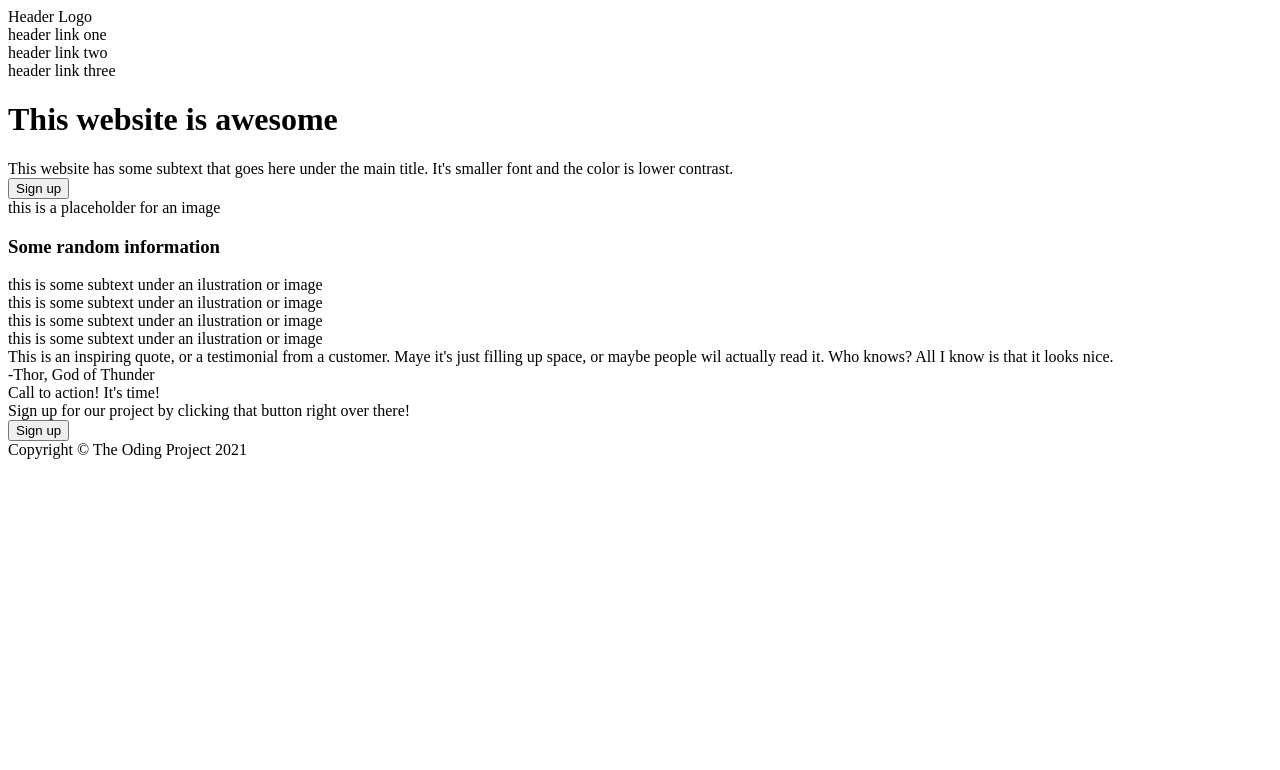
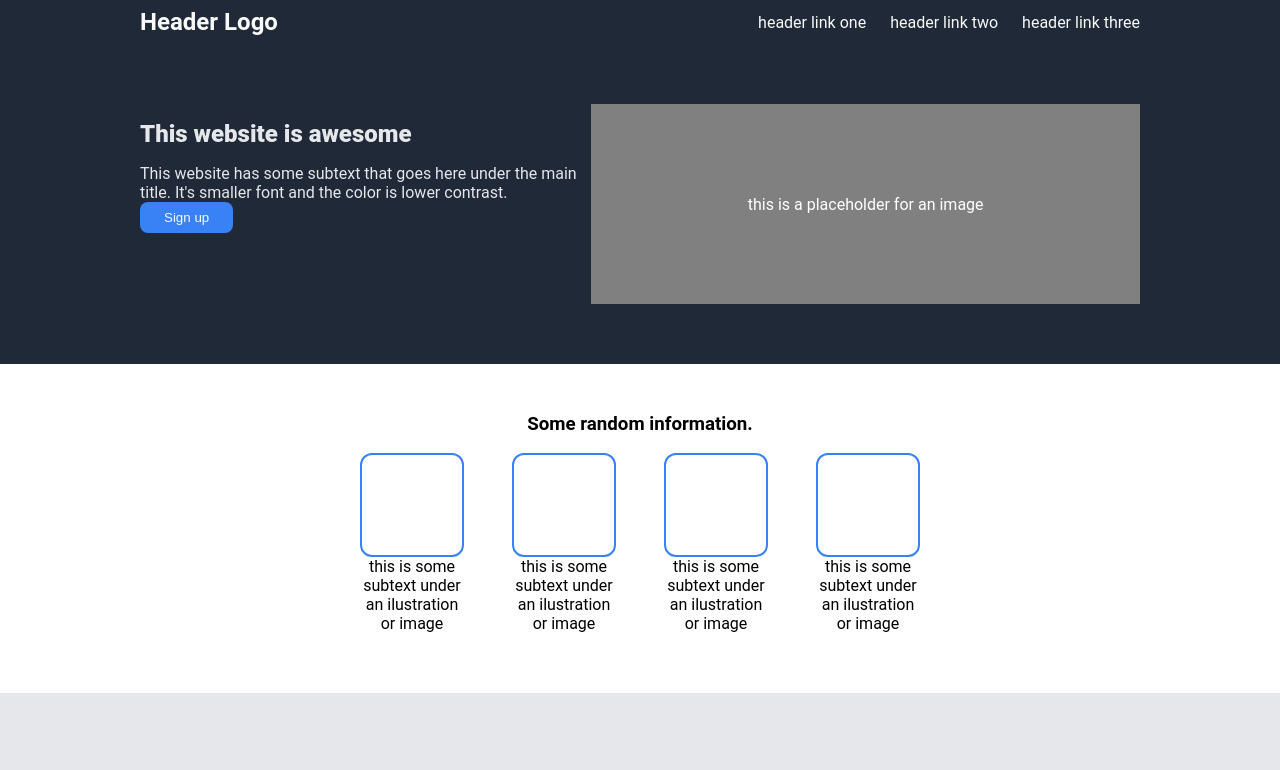
Before and after one commit to checodotcom/landing-page-odin, a plain HTML site: page index.html in a window 1280 px wide. Shown: the top 770 px of the page. Drawn offline with Linux system fonts and the light colour scheme.

Commit message:
Finished css
Finished my draft on the css

```diff
--- a/index.html
+++ b/index.html
@@ -4,6 +4,7 @@
     <meta charset="UTF-8">
     <meta name="viewport" content="width=device-width, initial-scale=1.0">
     <title>Landing Page - The Oding Project</title>
+    <link rel="stylesheet" href="styles.css">
 </head>
 <body>
     <header>
@@ -23,7 +24,9 @@
         <div class="hero-right">this is a placeholder for an image</div>
     </div>
     <div class="cards-section">
-        <h3>Some random information</h3>
+        <div class="cards-title">
+        <h3>Some random information.</h3>
+        </div>
         <div class="cards-container">
 
             <div class="card-item">
@@ -45,7 +48,6 @@
                 <div class="illustration"></div>
                 <div class="card-text">this is some subtext under an ilustration or image</div>
             </div>
-
         </div>
     </div>
     <div class="quote-section">
@@ -58,7 +60,9 @@
             <div class="cta-title">Call to action! It's time!</div>
             <div class="cta-description">Sign up for our project by clicking that button right over there!</div>
             </div>
+            <div class="cta-button-container">
             <button class="cta-button">Sign up</button>
+            </div>
         </div>
     </div>
     <footer>Copyright © The Oding Project 2021</footer>
--- a/styles.css
+++ b/styles.css
@@ -0,0 +1,158 @@
+body {
+    font-family: 'Roboto';
+    padding: 0;
+    margin: 0;
+}
+
+header {
+    background-color: #1f2937;
+    color: #F9FAF8;
+    display: flex;
+    justify-content: space-between;
+    padding: 8px 140px;
+    margin: 0;
+    align-items: center;
+}
+
+.header-container {
+    display: flex;
+    gap: 24px;
+}
+
+.header-logo {
+    font-size: 24px;
+    font-weight: 700;
+}
+
+.hero {
+    background-color: #1f2937;
+    display: flex;
+    padding: 60px 140px;
+    height: 200px;
+    gap: 8px;
+}
+
+
+
+h1 {
+    color: #F9FAF8;
+    font-weight: 900;
+    font-size: 24px;
+}
+
+div .hero-text {
+    color: #E5E7EB;
+}
+
+.hero-button {
+    background-color: #3882f6;
+    color: #F9FAF8;
+    padding: 8px 24px;
+    border-radius: 8px;
+    border: none;
+}
+
+.hero-right {
+    background-color: grey;
+    color: white;
+    display: flex;
+    justify-content: center;
+    align-items: center;
+
+    height: 100%;
+    width: 100%;
+}
+
+.cards-section {
+    display: flex;
+    flex-direction: column;
+    padding: 30px 140px 60px;
+}
+
+.cards-title {
+    display: flex;
+    justify-content: center;
+    align-items: center;
+}
+
+.cards-container {
+    display: flex;
+    flex-direction: row;
+    gap: 48px;
+    justify-content: center;
+}
+
+.card-item {
+    display: flex;
+    flex-direction: column;
+    align-items: center;
+
+}
+
+.card-text {
+    width: 100px;
+    text-align: center;
+}
+
+.illustration {
+    border: 2px solid #3882f6;
+    height: 100px;
+    width: 100px;
+    border-radius: 12px;
+}
+
+.quote-section{
+    background-color: #E5E7EB;
+    padding: 80px 140px;
+    display: flex;
+    flex-direction: column;
+}
+
+.quote {
+    font-size: 36px;
+    font-style: italic;
+    font-weight: 250;
+}
+
+.quote-author {
+    text-align: right;
+    font-weight: 700;
+}
+
+.cta {
+    padding: 60px 140px;
+}
+
+.cta-container {
+    background-color: #3882f6;
+    padding: 36px 60px;
+    border-radius: 8px;
+    color: #F9FAF8;
+    display: flex;
+    justify-content: space-between;
+}
+
+.cta-title {
+    font-weight: 700;
+}
+
+.cta-description {
+    font-weight: 300;
+}
+
+.cta-button {
+    background-color: #3882f6;
+    color: #F9FAF8;
+    padding: 8px 24px;
+    border-radius: 8px;
+    border: 2px solid #F9FAF8;
+}
+
+footer {
+    background-color: #1f2937;
+    display: flex;
+    align-items: center;
+    justify-content: center;
+    height: 4em;
+    color: #F9FAF8;
+}
```
